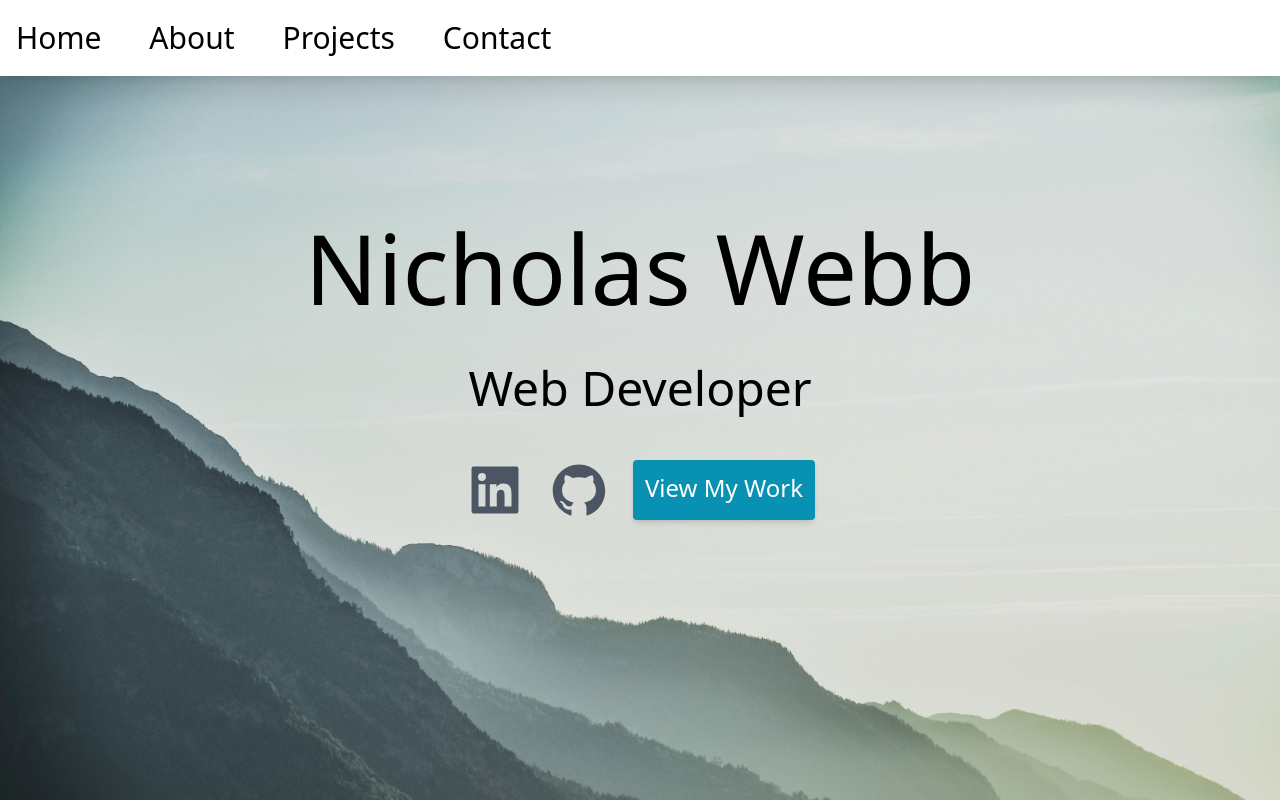
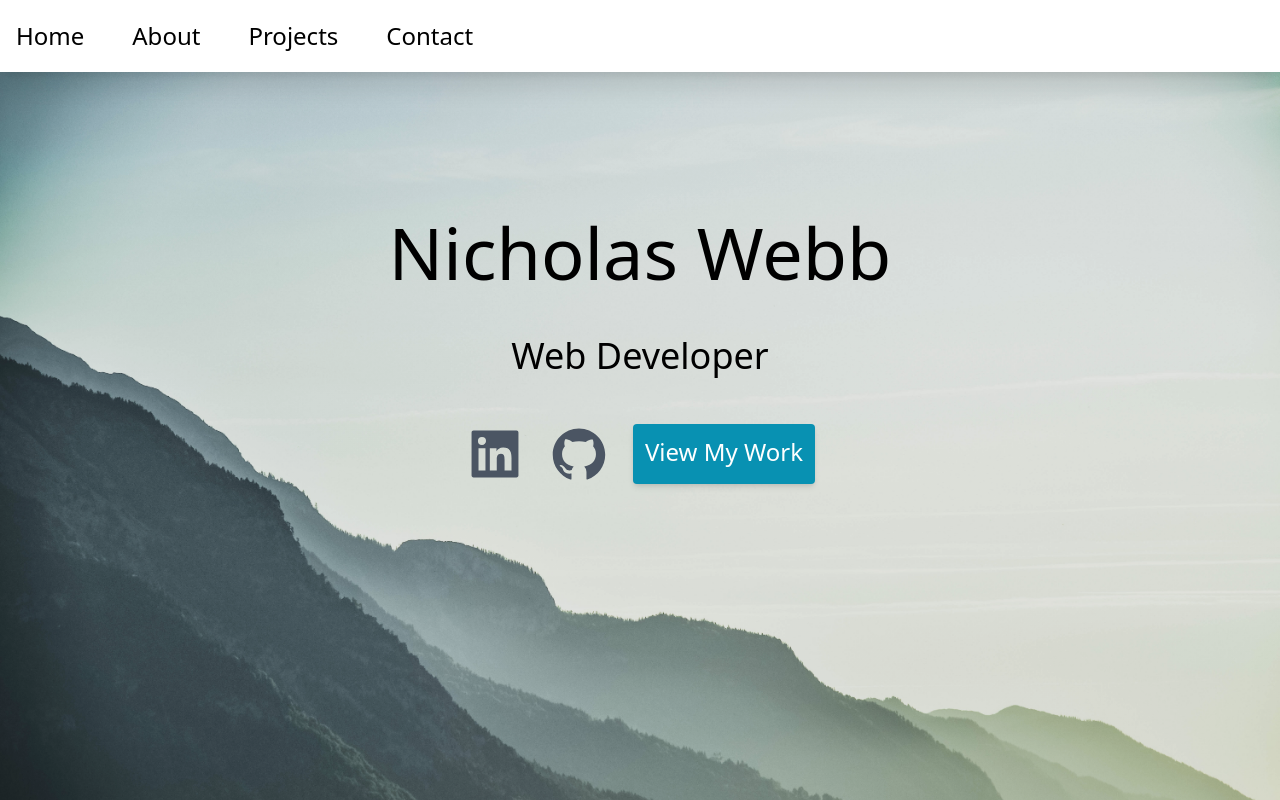
Before and after one commit to nwebb123/personal-portfolio-react, a React (Create React App) app: page / in a window 1280 px wide. Shown: the top 800 px of the page. Built offline with nearby package versions, Linux system fonts and the light colour scheme.

Commit message:
update to styles
Updating Hero/Nav for better responsive design.

```diff
--- a/src/Hero.js
+++ b/src/Hero.js
@@ -5,10 +5,10 @@ function Hero() {
   return (
     <section id="hero" className="min-h-screen hero-bg">
       <div className="text-center sm:pt-24 md:pt-28 lg:pt-32">
-        <h2 className="text-5xl md:text-7xl xl:text-8xl p-4 text-black font-light">
+        <h2 className="text-5xl md:text-7xl xxl:text-8xl p-4 text-black font-light">
           Nicholas Webb
         </h2>
-        <h3 className="text-black text-2xl md:text-4xl xl:text-5xl py-4 md:py-6 lg:py-8 font-light">
+        <h3 className="text-black text-2xl md:text-4xl xxl:text-5xl py-4 md:py-6 lg:py-8 font-light">
           Web Developer
         </h3>
         {/* <p className="text-lg md:text-2xl p-5 leading-8 md:leading-10 text-black max-w-2xl mx-auto">
--- a/src/Navbar.js
+++ b/src/Navbar.js
@@ -4,16 +4,16 @@ function Navbar() {
   return (
     <nav className="sticky top-0 z-50 py-5 px-2 lg:px-4 flex space-x-12 lg:space-x-912 justify-center lg:justify-start  shadow-xl bg-white ">
           <a href="#home">
-            <h1 className="text-xl md:text-2xl lg:text-3xl font-medium">Home</h1>
+            <h1 className="text-xl md:text-2xl  font-medium">Home</h1>
           </a>
           <a href="#about">
-            <h1 className="text-xl md:text-2xl lg:text-3xl font-medium">About</h1>
+            <h1 className="text-xl md:text-2xl font-medium">About</h1>
           </a>
           <a href="#projects">
-            <h1 className="text-xl md:text-2xl lg:text-3xl font-medium">Projects</h1>
+            <h1 className="text-xl md:text-2xl font-medium">Projects</h1>
           </a>
           <a href="#contact">
-            <h1 className="text-xl md:text-2xl lg:text-3xl font-medium">Contact</h1>
+            <h1 className="text-xl md:text-2xl font-medium">Contact</h1>
           </a>
 
         </nav>
```
